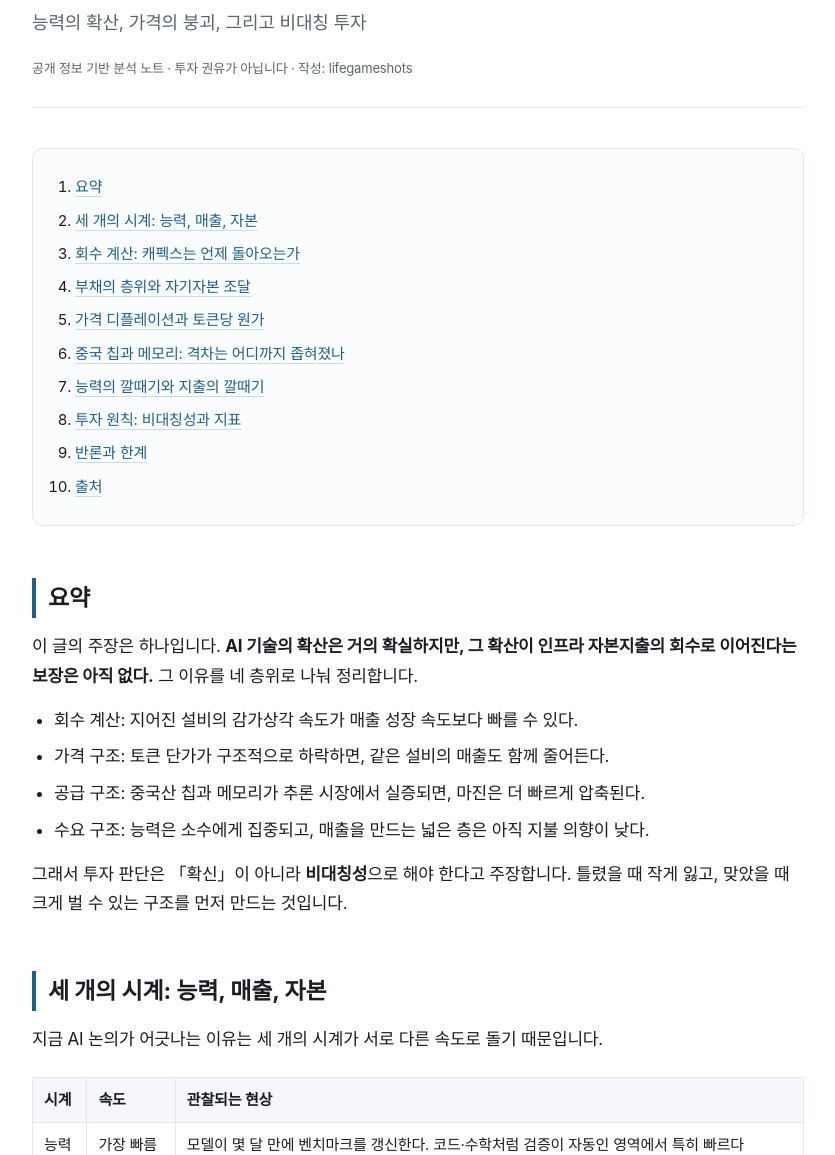
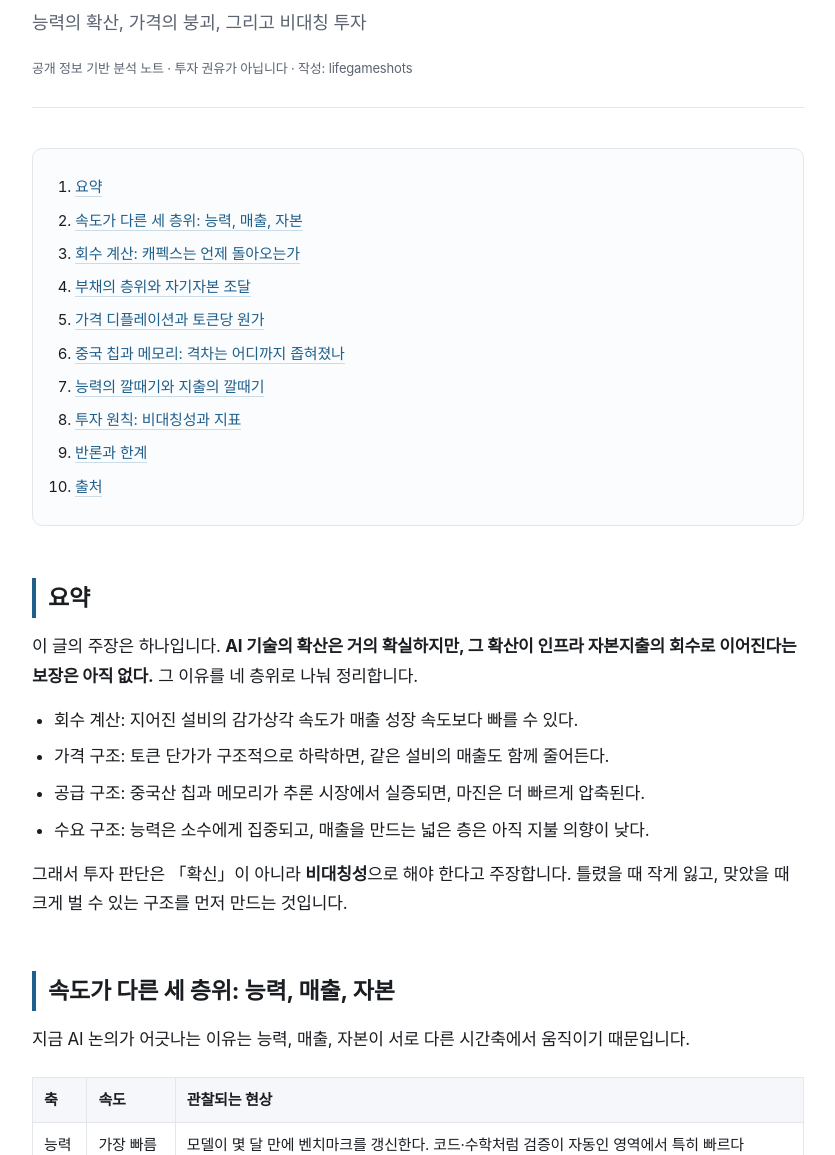
Before and after one commit to lifegameshots/ai-infra-return-debate, a plain HTML site: page index.html in a window 1280 px wide. Shown: the part 145-1300 px from the top of the page, without its empty margins (222-1057 px from the left). Drawn offline with Linux system fonts and the light colour scheme.

Commit message:
Rewrite section heading: three layers, not three clocks

```diff
--- a/index.html
+++ b/index.html
@@ -64,7 +64,7 @@
 <nav class="toc">
   <ol>
     <li><a href="#summary">요약</a></li>
-    <li><a href="#clock">세 개의 시계: 능력, 매출, 자본</a></li>
+    <li><a href="#clock">속도가 다른 세 층위: 능력, 매출, 자본</a></li>
     <li><a href="#payback">회수 계산: 캐펙스는 언제 돌아오는가</a></li>
     <li><a href="#debt">부채의 층위와 자기자본 조달</a></li>
     <li><a href="#deflation">가격 디플레이션과 토큰당 원가</a></li>
@@ -86,10 +86,10 @@
 </ul>
 <p>그래서 투자 판단은 「확신」이 아니라 <strong>비대칭성</strong>으로 해야 한다고 주장합니다. 틀렸을 때 작게 잃고, 맞았을 때 크게 벌 수 있는 구조를 먼저 만드는 것입니다.</p>
 
-<h2 id="clock">세 개의 시계: 능력, 매출, 자본</h2>
-<p>지금 AI 논의가 어긋나는 이유는 세 개의 시계가 서로 다른 속도로 돌기 때문입니다.</p>
+<h2 id="clock">속도가 다른 세 층위: 능력, 매출, 자본</h2>
+<p>지금 AI 논의가 어긋나는 이유는 능력, 매출, 자본이 서로 다른 시간축에서 움직이기 때문입니다.</p>
 <table>
-  <tr><th>시계</th><th>속도</th><th>관찰되는 현상</th></tr>
+  <tr><th>축</th><th>속도</th><th>관찰되는 현상</th></tr>
   <tr><td>능력</td><td>가장 빠름</td><td>모델이 몇 달 만에 벤치마크를 갱신한다. 코드·수학처럼 검증이 자동인 영역에서 특히 빠르다</td></tr>
   <tr><td>매출</td><td>중간</td><td>기업 도입은 검증 비용과 통합 비용에 묶인다. 무료 사용자는 지불 의향이 낮다</td></tr>
   <tr><td>자본</td><td>가장 느림</td><td>데이터센터는 짓는 데 2년, 감가상각은 3~6년. 한 번 지으면 줄일 수 없다</td></tr>
```
